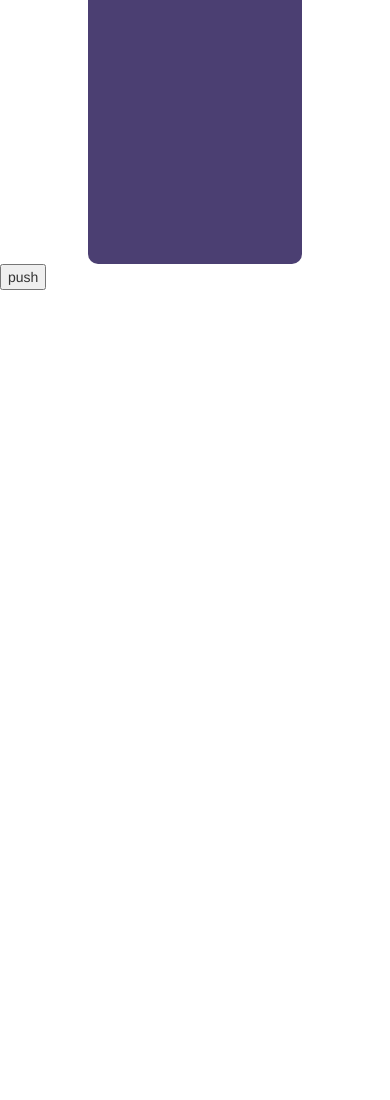
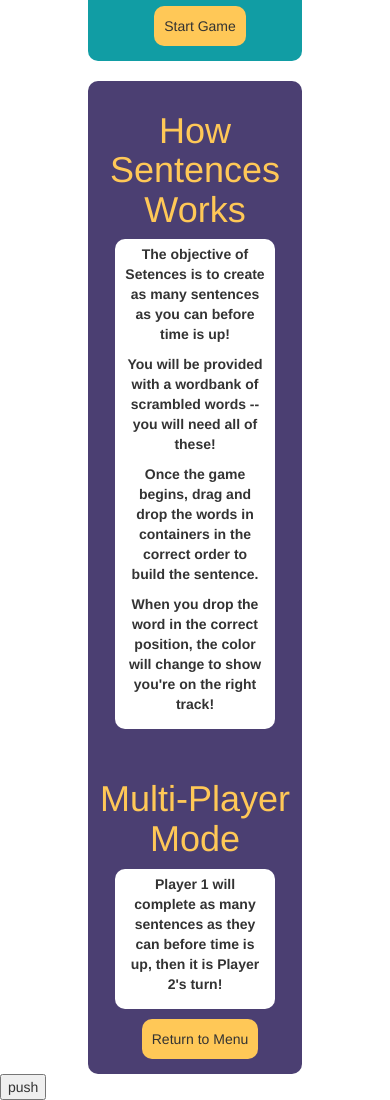
Before and after one commit to katdiese/sentences, a website: page src/index.html in a window 390 px wide. Shown: the part 819-1919 px from the top of the page. Before the commit the page ends 1109 px from the top, so only its background shows below. Drawn offline with nearby package versions, Linux system fonts and the light colour scheme.

Commit message:
wrote content and styled rules page, made menus responsive

```diff
--- a/src/index.html
+++ b/src/index.html
@@ -38,7 +38,17 @@
   </div>
   <div class="rules">
     <h1>How Sentences Works</h1>
-    <h1>Rules</h1>
+    <div class="ruleInfo">
+      <p>The objective of Setences is to create as many sentences as you can before time is up!</p>
+      <p>You will be provided with a wordbank of scrambled words -- you will need all of these!</p>
+      <p>Once the game begins, drag and drop the words in containers in the correct order to build the sentence.</p>
+      <p>When you drop the word in the correct position, the color will change to show you're on the right track!</p>
+    </div>
+    <h1>Multi-Player Mode</h1>
+    <div class="ruleInfo">
+      <p>Player 1 will complete as many sentences as they can before time is up, then it is Player 2's turn!</p>
+    </div>
+    <button id="menuReturn">Return to Menu</button>
   </div>
 
   <button>push</button>
--- a/src/styles/scss/main.scss
+++ b/src/styles/scss/main.scss
@@ -12,13 +12,21 @@ $turquoise: #19647E;
   @extend %radius;
   margin-left: 1rem;
   padding: 1rem;
+  border: none;
   }
 
 %menuDivs {
   text-align: center;
-  height: 110vh;
+  height: 100%;
   width: 55%;
   margin: auto;
+
+  h1 {
+    padding-top: 3rem;
+  }
+  button {
+    margin-bottom: 1.5rem;
+  }
 }
 
 nav {
@@ -26,7 +34,7 @@ nav {
     @extend %gameButton;
     background-color: $darkBlue;
     color: white;
-    border: none;
+    // border: none;
   }
 
   img {
@@ -43,17 +51,11 @@ nav {
 }
 
 .menu {
-  display: none;
+  // display: none;
   @extend %radius;
   @extend %menuDivs;
   z-index: 10000;
   background-color: $lightBlue;
-
-  h1 {
-    width: 40rem;
-    margin: auto;
-    padding-top: 3rem;
-  }
 
   h3 {
     border-bottom: 2px solid $yellow;
@@ -66,7 +68,6 @@ nav {
     @extend %gameButton;
     margin-top: 3rem;
     background-color: $yellow;
-    border: none;
   }
   input {
     margin-right: 10px;
@@ -74,6 +75,7 @@ nav {
 }
 
 .rules {
+  // display: none;
   @extend %radius;
   @extend %menuDivs;
   background-color: $purple;
@@ -81,4 +83,18 @@ nav {
   h1 {
     color: $yellow;
   }
+
+  button {
+    @extend %gameButton;
+    background-color: $yellow;
+  }
+
+  .ruleInfo {
+    @extend %radius;
+    width: 75%;
+    margin: 1rem auto;
+    padding: 0.5rem 1rem;
+    background-color: white;
+    font-weight: bold;
+  }
 }
```
Also changed, not shown: src/styles/css/main.css.
